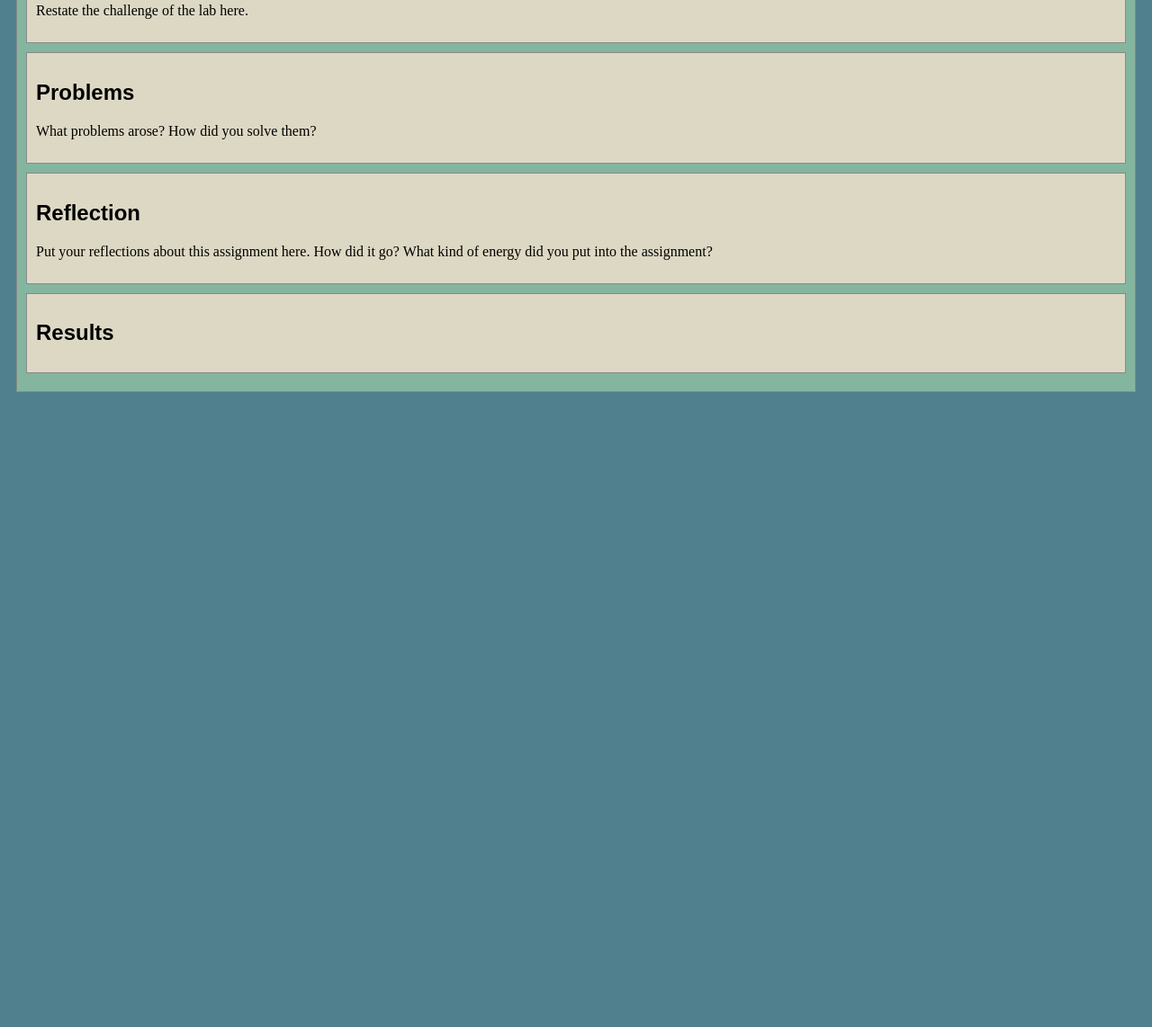
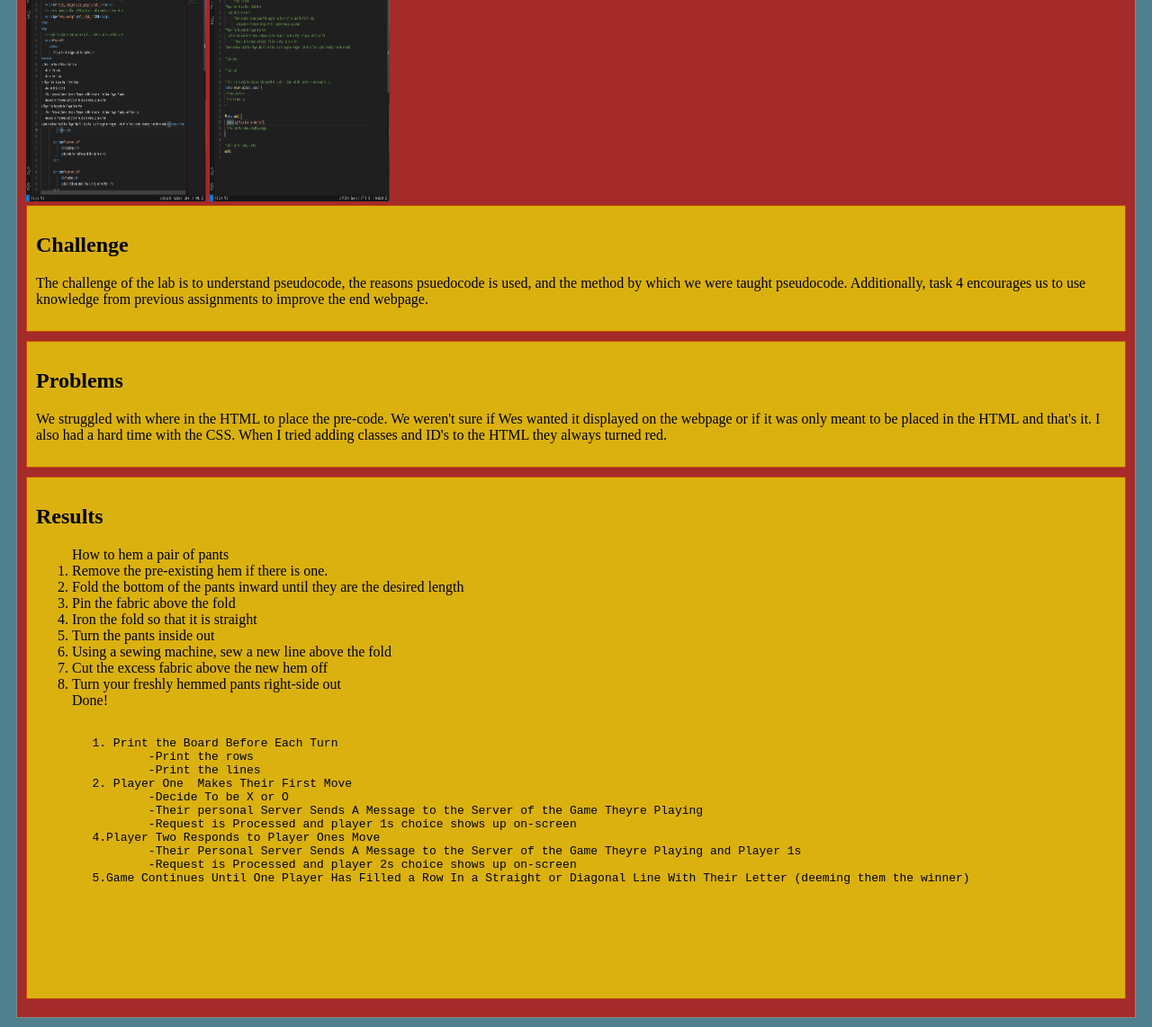
Before and after one commit to carobowen/art101, a plain HTML site: page lab4/index.html in a window 1280 px wide. Shown: the part 187-1329 px from the top of the page at 90% size. Before the commit the page ends 800 px from the top, so only its background shows below. Drawn offline with nearby package versions, Linux system fonts and the light colour scheme.

Commit message:
lab4 codes

```diff
--- a/lab4/css/lab.css
+++ b/lab4/css/lab.css
@@ -4,6 +4,12 @@
 .minor-section {
     padding: 10px;
     margin-bottom: 10px;
-    border: solid 1px #888;
-    background-color: #DDD8C4;
+    border: solid 1px #c74a06;
+    background-color: #dab10f;
   }
+#content {
+  background-color: brown;
+}
+.minor-section h2{
+  font-family: 'Times New Roman';
+}
--- a/lab4/index.html
+++ b/lab4/index.html
@@ -2,7 +2,7 @@
 <html>
 <head>
 	<!-- This title is used for tabs and bookmarks -->
-	<title>Lab X - Subject/Topic</title>
+	<title>Lab 4 - Data Types and Variables</title>
 
 	<!-- Use UTF character set, a good idea with any webpage -->
   	<meta charset="UTF-8" />
@@ -23,24 +23,47 @@
 	<!-- Style this page by changing the CSS in ../css/site.css or css/lab.css -->
 	<main id="content">
 		<section>
-			<h1>Lab X - Subject/Topic</h1>
+			<h1>Lab 4 - Data Types and Variables</h1>
+			<img id ="psuedocode" src ="./img/pseudocodeinhtml.png" alt="pseudocode" width="200" height="300"/>
+			<img id ="pseudocode" src ="./img/pseudocodeinjs.png" alt="hiking" width="200" height="300"/>
 			<div class="minor-section">
 					<h2>Challenge</h2>
-					<p>Restate the challenge of the lab here.</p>
+					<p>The challenge of the lab is to understand pseudocode, the reasons psuedocode is used, and the method by which we were taught pseudocode. Additionally, task 4 encourages us to use knowledge from previous assignments to improve the end webpage.</p>
 			</div>
 
 			<div class="minor-section">
 					<h2>Problems</h2>
-					<p>What problems arose? How did you solve them? </p>
-			</div>
-
-			<div class="minor-section">
-					<h2>Reflection</h2>
-					<p>Put your reflections about this assignment here. How did it go? What kind of energy did you put into the assignment? </p>
+					<p>We struggled with where in the HTML to place the pre-code. We weren't sure if Wes wanted it displayed on the webpage or if it was only meant to be placed in the HTML and that's it.
+						I also had a hard time with the CSS. When I tried adding classes and ID's to the HTML they always turned red. </p>
 			</div>
 
 			<div class="minor-section">
 					<h2>Results</h2>
+					<ol>How to hem a pair of pants </a>
+					<li><a>Remove the pre-existing hem if there is one.</a>
+					<li><a>Fold the bottom of the pants inward until they are the desired length</a></li>
+					<li><a>Pin the fabric above the fold</a>
+					<li><a>Iron the fold so that it is straight</a></li>
+					<li><a>Turn the pants inside out </a></li>
+					<li><a>Using a sewing machine, sew a new line above the fold </a></li>
+					<li><a>Cut the excess fabric above the new hem off</a></li>
+					<li><a>Turn your freshly hemmed pants right-side out</a></li>
+						Done!
+						</ol>
+<pre><code>
+	1. Print the Board Before Each Turn
+		-Print the rows
+		-Print the lines
+	2. Player One  Makes Their First Move
+		-Decide To be X or O
+		-Their personal Server Sends A Message to the Server of the Game Theyre Playing
+		-Request is Processed and player 1s choice shows up on-screen
+	4.Player Two Responds to Player Ones Move
+		-Their Personal Server Sends A Message to the Server of the Game Theyre Playing and Player 1s
+		-Request is Processed and player 2s choice shows up on-screen
+	5.Game Continues Until One Player Has Filled a Row In a Straight or Diagonal Line With Their Letter (deeming them the winner)<pre><code></code>
+
+
 					<div id="output"></div>
 			</div>
 		</section>
```
Also changed, not shown: lab4/img/pseudocodeinhtml.png (added), lab4/img/pseudocodeinjs.png (added), 2 other files.
